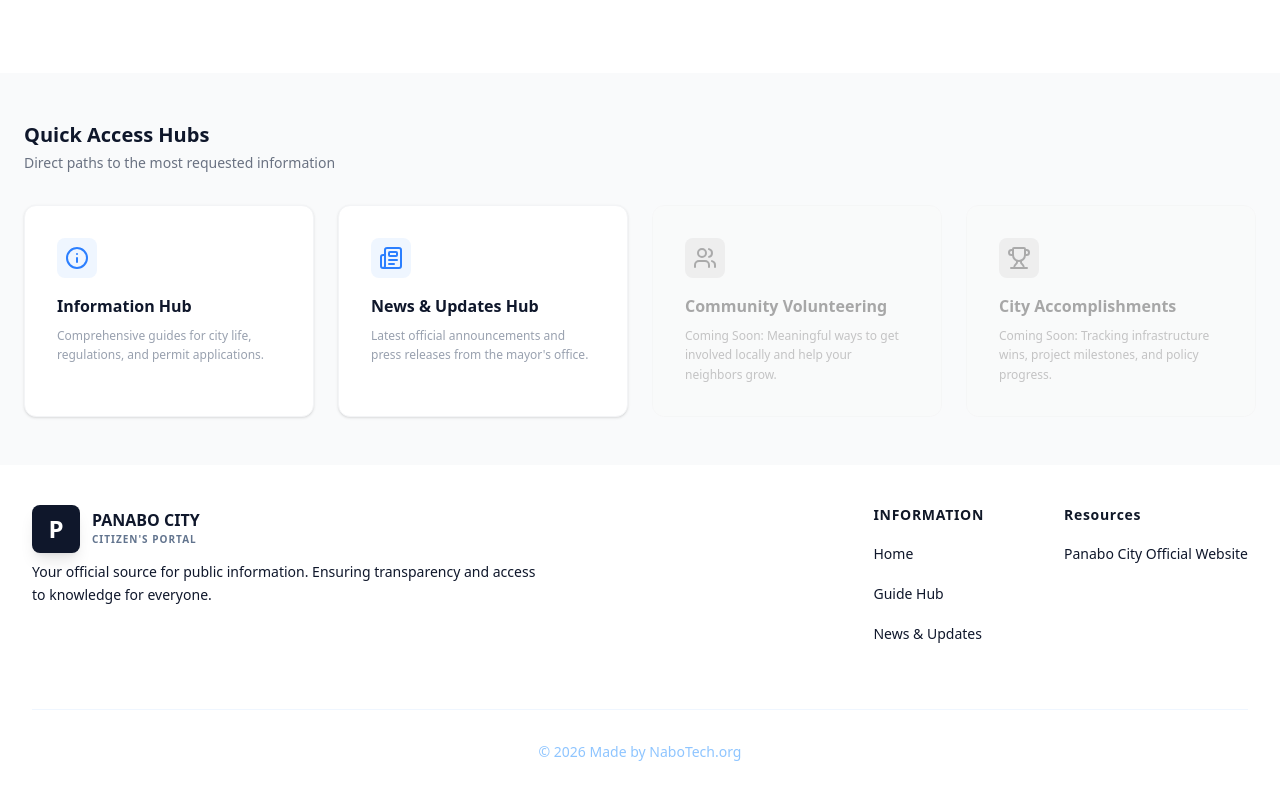
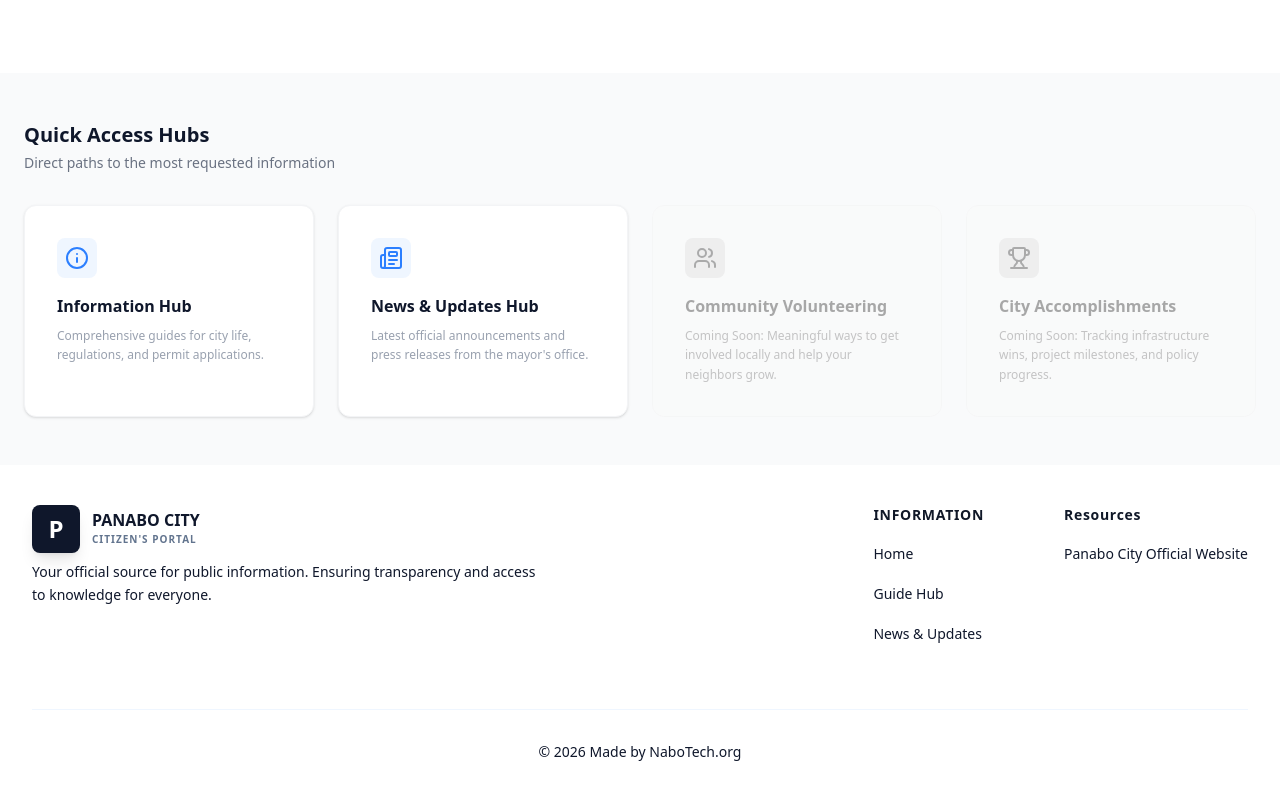
Before and after one commit to ProjectFuritsu/citizensconnectnabotech, a React (Vite) app: page / in a window 1280 px wide. Shown: the part 515-1315 px from the top of the page. Built offline with nearby package versions, Linux system fonts and the light colour scheme; no server answers.

Commit message:
Update custom_Footer.jsx

```diff
--- a/src/Widgets/custom_Footer.jsx
+++ b/src/Widgets/custom_Footer.jsx
@@ -69,7 +69,7 @@ export default function Custom_Footer() {
 
       {/* Bottom Copyright Section */}
       <div className="mt-16 pt-8 border-t border-blue-50 text-center">
-        <p className="text-blue-300 text-sm">© 2026 Made by NaboTech.org</p>
+        <p className="text-slate-900 text-sm">© 2026 Made by NaboTech.org</p>
       </div>
     </footer>
   );
```
